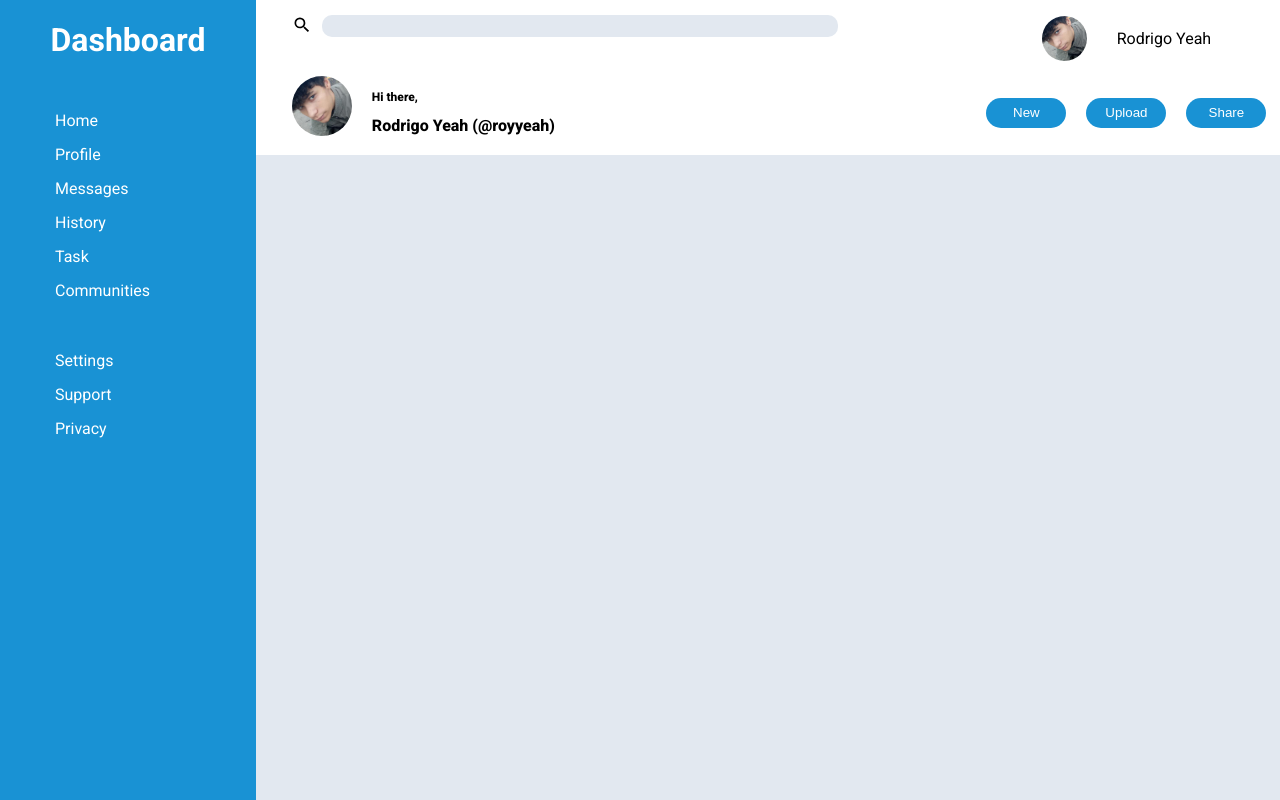
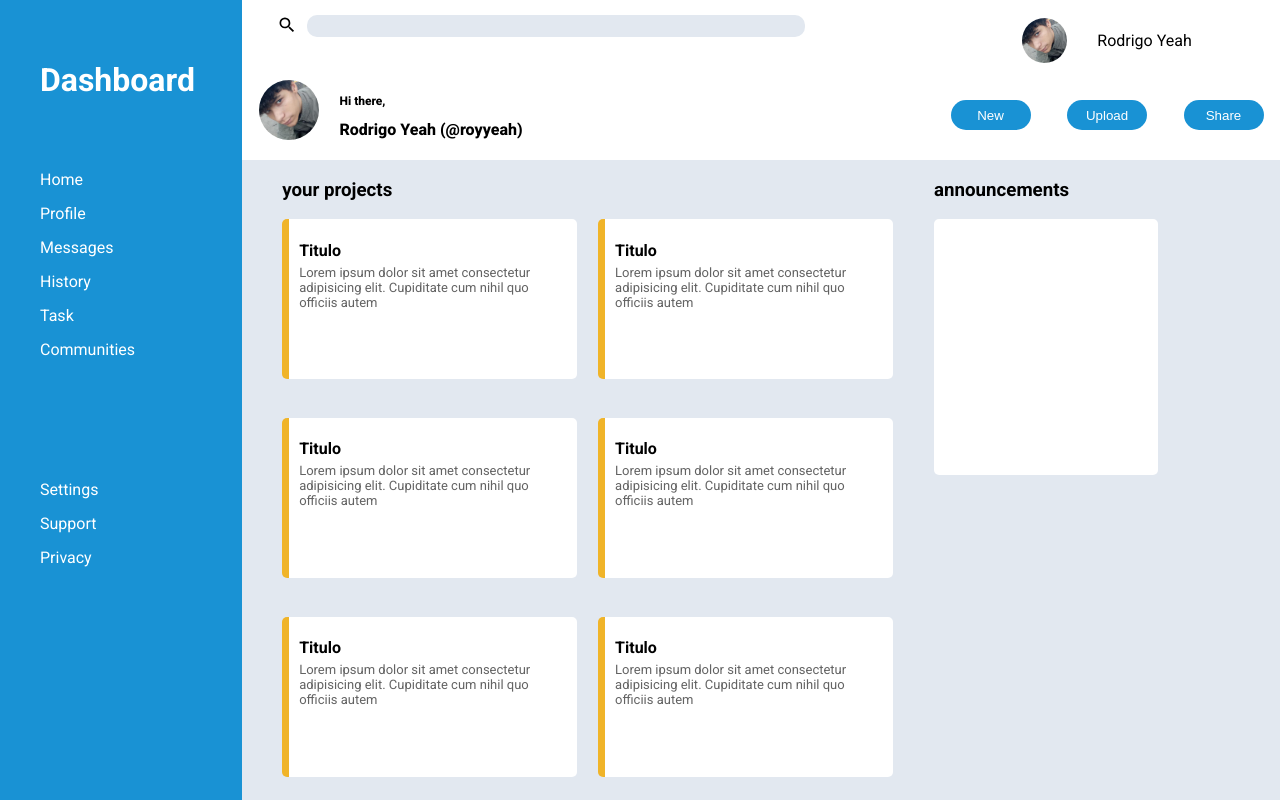
Before and after one commit to RodrigoCamargoYeah/Admin-Dashboard, a plain HTML site: page index.html in a window 1280 px wide. Drawn offline with Linux system fonts and the light colour scheme.

Commit message:
Refactor dashboard layout with improved sidebar and header structure, and enhance content display with project and announcement sections

```diff
--- a/index.html
+++ b/index.html
@@ -10,9 +10,11 @@
 </head>
 <body>
     <div class="grid">
-        <div class="item sidebar">
-            <h1>Dashboard</h1>
-            <ul class="list1">
+        <div class="sidebar">
+            <div class="Dashboard">
+                <h1>Dashboard</h1>
+            </div>
+            <ul>
                 <li>Home</li>
                 <li>Profile</li>
                 <li>Messages</li>
@@ -26,7 +28,7 @@
                 <li>Privacy</li>
             </ul>
         </div>
-        <div class="item header">
+        <div class="header">
             <div class="search">
                 <img class="icon" src="source/magnify.svg" alt="">
                 <input class="searchbar" type="text">
@@ -52,8 +54,63 @@
                 <button type="button">Share</button>
             </div>
         </div>
-        <div class="item content">
+        <div class="content">
+            <div id="main-left">
+                <h3>your projects</h3>
+                <div class="projects">
+                    <div class="project project1">
+                        <div class="project-content">
+                            <h4>Titulo</h4>
+                            <p>Lorem ipsum dolor sit amet consectetur adipisicing elit. Cupiditate cum nihil quo officiis autem</p>
+                            <div class="icons"></div>
+                        </div>
+                    </div>
+                    <div class="project project2">
+                        <div class="project-content">
+                            <h4>Titulo</h4>
+                            <p>Lorem ipsum dolor sit amet consectetur adipisicing elit. Cupiditate cum nihil quo officiis autem</p>
+                            <div class="icons"></div>
+                        </div>
+                    </div>
+                    <div class="project project3">
+                        <div class="project-content">
+                            <h4>Titulo</h4>
+                            <p>Lorem ipsum dolor sit amet consectetur adipisicing elit. Cupiditate cum nihil quo officiis autem</p>
+                            <div class="icons"></div>
+                        </div>
+                    </div>
+                    <div class="project project4">
+                        <div class="project-content">
+                            <h4>Titulo</h4>
+                            <p>Lorem ipsum dolor sit amet consectetur adipisicing elit. Cupiditate cum nihil quo officiis autem</p>
+                            <div class="icons"></div>
+                        </div>
+                    </div>
+                    <div class="project project5">
+                        <div class="project-content">
+                            <h4>Titulo</h4>
+                            <p>Lorem ipsum dolor sit amet consectetur adipisicing elit. Cupiditate cum nihil quo officiis autem</p>
+                            <div class="icons"></div>
+                        </div>
+                    </div>
+                    <div class="project project6">
+                        <div class="project-content">
+                            <h4>Titulo</h4>
+                            <p>Lorem ipsum dolor sit amet consectetur adipisicing elit. Cupiditate cum nihil quo officiis autem</p>
+                            <div class="icons"></div>
+                        </div>
+                    </div>
+                </div>
+            </div>
+            <div id="main-right">
+                <div class="announcements">
+                    <h3>announcements</h3>
+                    <div class="announcement-card"></div>
+                </div>
+                <div class="">
 
+                </div>
+            </div>
         </div>
     </div>
 </body>
--- a/styles.css
+++ b/styles.css
@@ -2,43 +2,45 @@ body{
     margin: 0;
     padding: 0;
     font-family: "Roboto", serif;
+
 }
 .grid {
     width: 100vw;
-    height: 100vh;
+    min-height: 100vh;
     display: grid;
-    grid-template-columns: repeat(5, 1fr);
-    grid-template-rows: repeat(1, 1.5fr) repeat(7, 1fr);
+    grid-template-columns: minmax(200px, 0.7fr) repeat(3, 1fr);
+    grid-template-rows: 0.5fr repeat(3, 1fr);
 }
 
-.item {
-    background-color: #ffffff;
-}
 
 .sidebar {
     color: #ffffff;
     background-color: #1992D4;
-    grid-column: 1 / 2;
-    grid-row: 1 / 9;
+    grid-row: 1/5;
+    grid-column: 1;
     display: grid;
-    grid-template-rows: 10% 30% auto;
+    grid-template-columns: 1fr;
+    grid-template-rows: 100px 1fr 1fr;
+    justify-items: start;
+    padding: 40px;
+    box-sizing: border-box;
 }
 
 .header {
-    grid-column: 2 / 6;
-    grid-row: 1 / 2;
+    justify-items: center;
+    background-color: #ffffff;
+    grid-column: 2 / 5;
+    grid-row: 1;
     display: grid;
-    grid-template-columns: 70% 30%;
-    grid-template-rows: 50% 50%;
-    justify-items: center;
+    grid-template-columns: repeat(3, 1fr);
+    grid-template-rows: 1fr 1fr;
 }
 .search {
-    grid-row: 1;
-    grid-column: 1;
     display: flex;
     justify-self: center;
     margin-top: 15px;
     width: 90%;
+    grid-column: 1 / 3;
 }
 
 .searchbar{
@@ -58,6 +60,8 @@ body{
     align-items: center;
     justify-content: center;
     margin: 15px;
+    grid-column: 3;
+    grid-row: 1;
 }
 
 .profile-picture{
@@ -95,13 +99,12 @@ body{
 }
 
 .content {
-    grid-column: 2 / 6;
-    grid-row: 2 / 9;
     background-color: #E2E8F0;
-}
-
-h1{
-    text-align: center;
+    grid-column: 2 / 5;
+    grid-row: 2 / 5;
+    display: grid;
+    grid-template-columns: 2fr minmax(300px, 1fr);
+    grid-template-rows: 100%;
 }
 
 .icon {
@@ -115,12 +118,13 @@ a {
 }
 
 .subm {
-    display: flex;
+    grid-column: 3;
+    grid-row: 2;
     width: 100%;
-    justify-content: center;
     gap: 20px;
     margin: 20px;
-
+    display: flex;
+    justify-content: space-evenly;
 }
 
 button {
@@ -132,9 +136,61 @@ button {
     color: #ffffff;
 }
 
-ul li {
-    margin-left: 50px;
+ul, li {
+    margin: 15px;
+    margin-left: 0;
+    padding: 0;
     text-decoration: none;
     list-style: none;
-    margin: 15px;
 }
+
+#main-left {
+    display: flex;
+    flex-direction: column;
+    margin: 0 20px;
+    padding-left: 20px;
+}
+
+.projects {
+    height: 90%;
+    row-gap: 20px;
+    display: grid;
+    grid-template-columns:repeat(
+        auto-fill,
+        minmax(300px, 1fr)
+    );
+    grid-template-rows: repeat(3, 1fr);
+}
+
+.project {
+    border-left: 7px solid #F0B429;
+    border-radius: 5px;
+    width: 18rem;
+    height: 10rem;
+    background-color: #ffffff;
+}
+
+.project-content {
+    margin: 10px;
+}
+
+.project-content h4 {
+    margin-bottom: 5px;
+}
+
+.project-content p {
+    color: #636363;
+    margin-top: 0;
+    font-size: small;
+}
+
+#main-right {
+    /* justify-items: center; */
+}
+
+.announcement-card {
+    background-color: #ffffff;
+    width: 14rem;
+    height: 16rem;
+    border-radius: 5px;
+}
```
